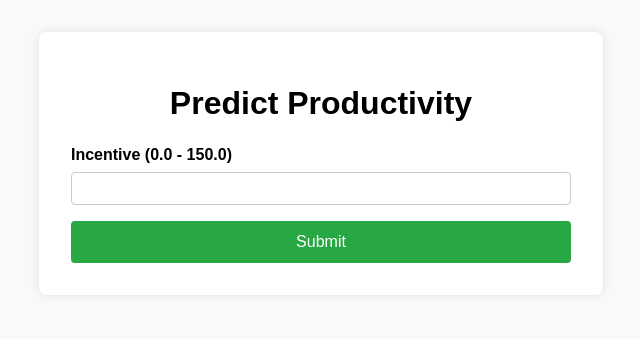
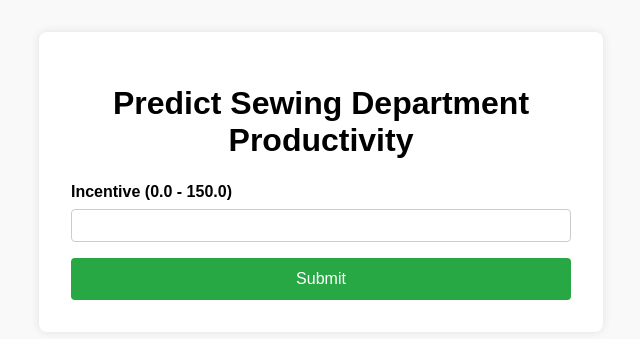
Before and after one commit to Alyxx-The-Sniper/ml_garment_prod_model, a Flask app: page / in a window 1280 px wide. Shown: the top 339 px of the page, without its empty margins (319-959 px from the left). Run offline with Flask 2, Linux system fonts and the light colour scheme; parts of the project's set-up code (start-up, migrations or seed data) failed here and were passed over.

Commit message:
cicd -try changes in html if will overide the docker and render deployment

```diff
--- a/templates/home.html
+++ b/templates/home.html
@@ -66,7 +66,7 @@
 </head>
 <body>
     <div class="container">
-        <h1>Predict Productivity</h1>
+        <h1>Predict Sewing Department Productivity</h1>
         <form action="/predict" method="POST">
             <div class="form-group">
                 <label for="incentive">Incentive (0.0 - 150.0)</label>
```
